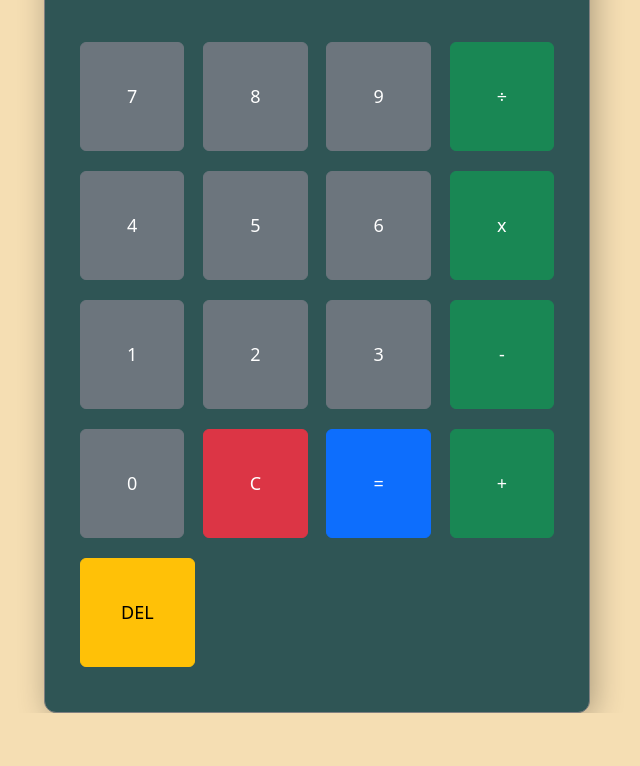
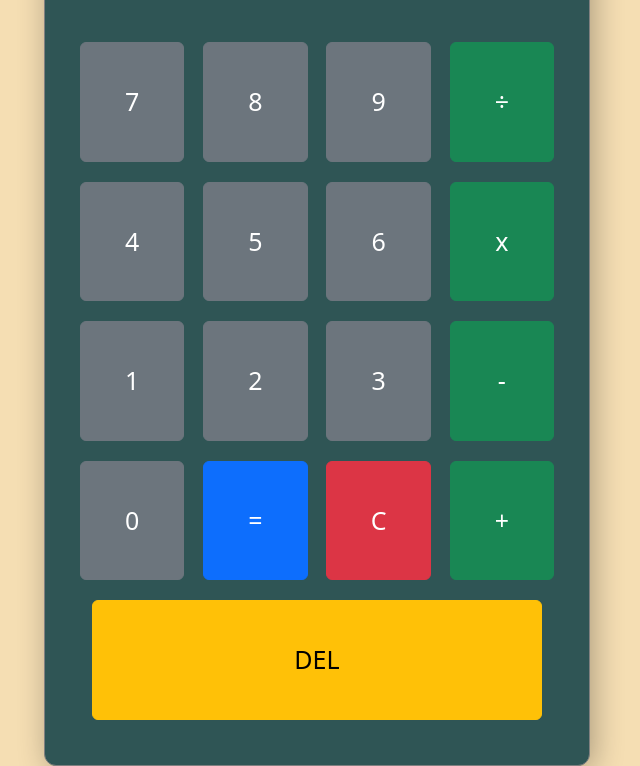
Before and after one commit to iwasconflicted/CalculatorBackspace, a plain HTML site: page index.html in a window 1280 px wide. Shown: the part 255-1021 px from the top of the page, without its empty margins (323-963 px from the left). Before the commit the page ends 968 px from the top, so only its background shows below. Drawn offline with nearby package versions, Linux system fonts and the light colour scheme.

Commit message:
fixed the delete button

```diff
--- a/index.html
+++ b/index.html
@@ -40,10 +40,14 @@
                     <button id="btn3" type="button" class="btn btn-secondary">3</button>
                     <button id="btnMinus" type="button" class="btn btn-success">-</button>
                     <button id="btn0" type="button" class="btn btn-secondary">0</button>
+                    <button id="btnEqual" type="button" class="btn btn-primary ">=</button>
                     <button id="btnClear" type="button" class="btn btn-danger">C</button>
-                    <button id="btnEqual" type="button" class="btn btn-primary">=</button>
                     <button id="btnPlus" type="button" class="btn btn-success">+</button>
-                  <button id="btnDelete" type="button" class="btn btn-warning">DEL</button>
+
+                    <div class="container">
+                     <button id="btnDelete" type="button" class="btn btn-warning w-100">DEL</button>
+
+                    </div>
 
 </div>
 
--- a/styles/styles.css
+++ b/styles/styles.css
@@ -33,7 +33,8 @@
 
 .btn{
     padding: 40px;
-    font-size:large;
+    font-size: 25px;
+    font-weight: 500;
 }
 
 *{
@@ -50,7 +51,7 @@ body{
     align-items: center;
 }
 
-button{
+ button{
     border-radius: 5px;
     flex: 0 0 22%;
     margin: 10px 0;
@@ -61,4 +62,5 @@ button{
     flex-wrap: wrap;
     justify-content: space-between;
     padding: 15px
+
     }
```
